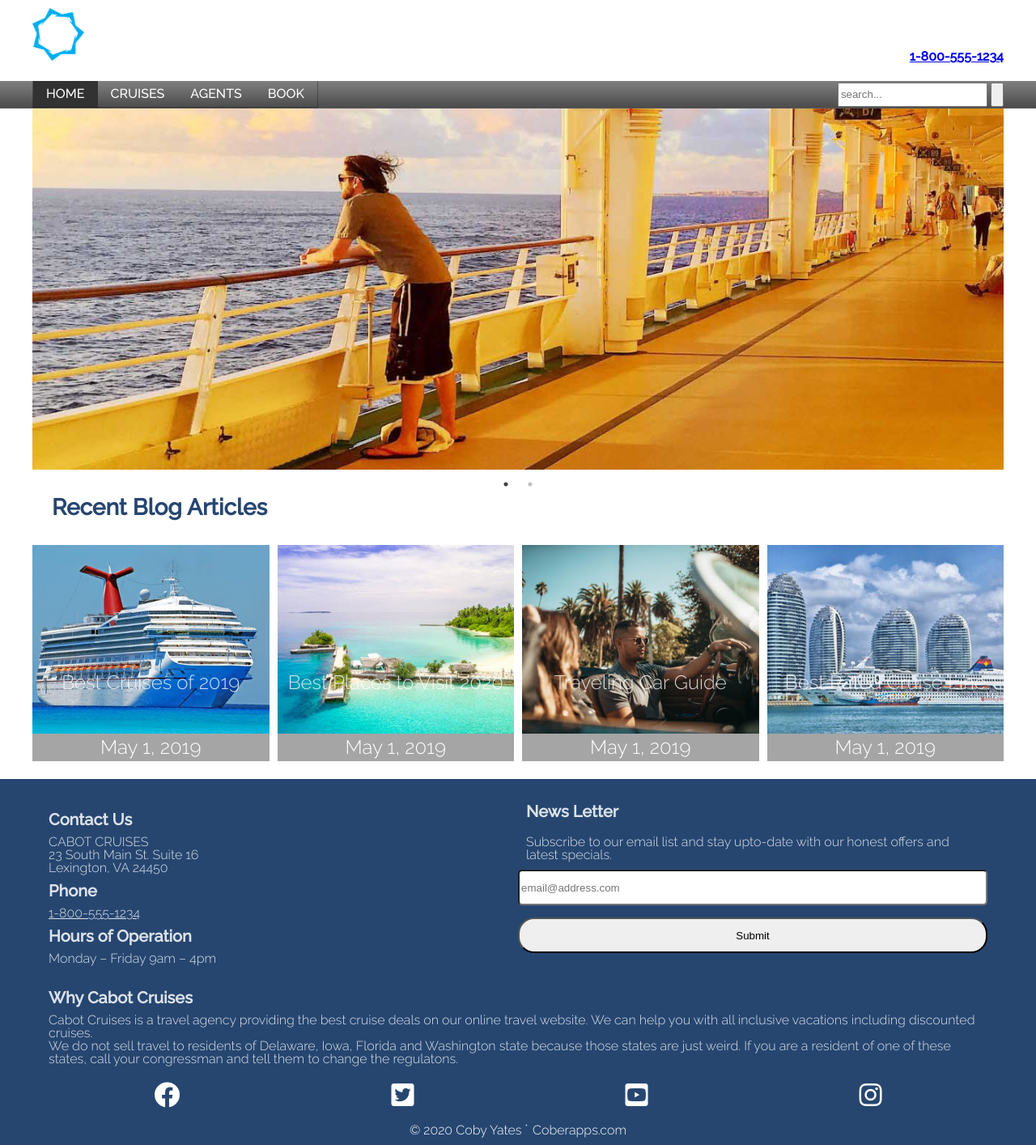
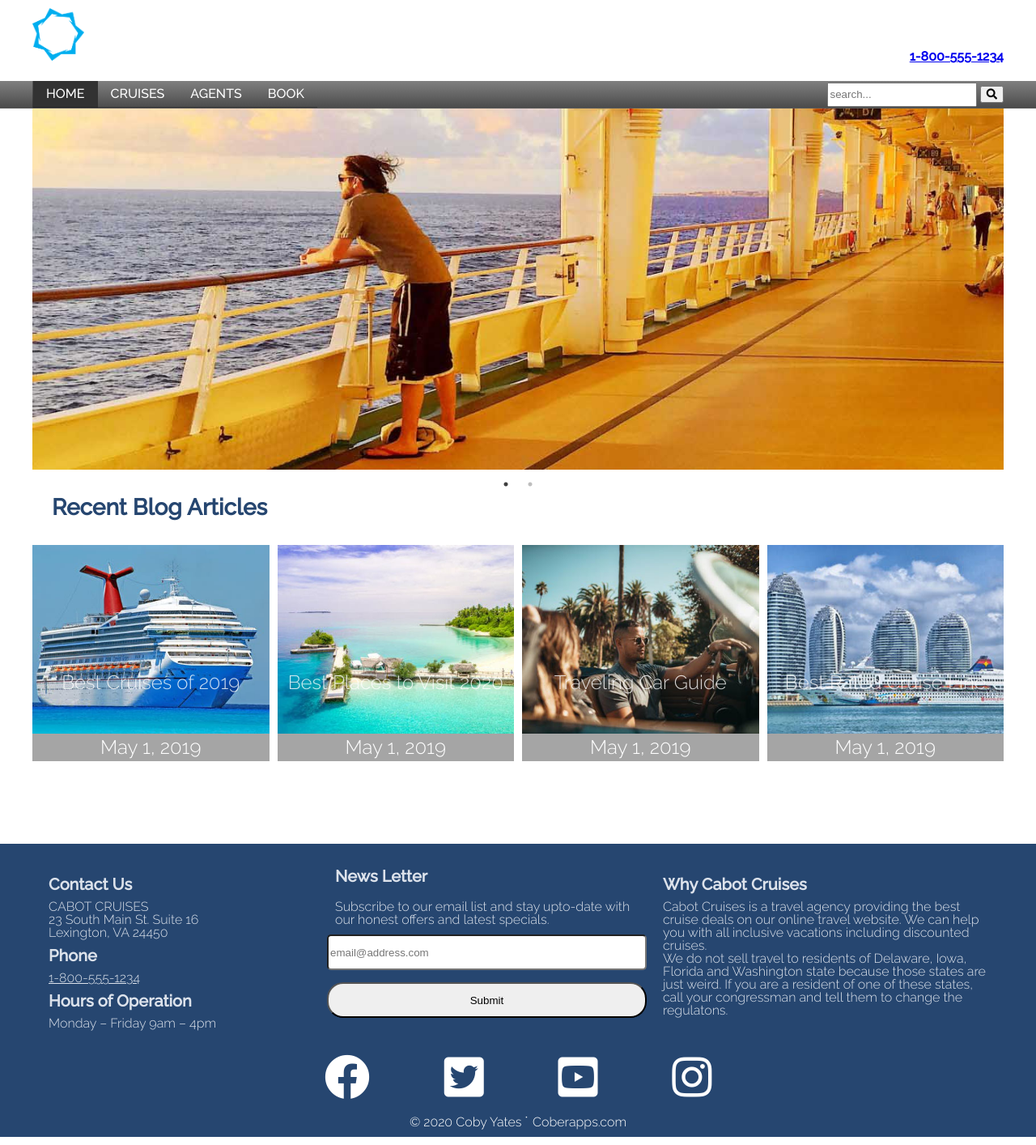
Before and after one commit to CobyYates/Cabot-Cruise, a PHP site: page / in a window 1280 px wide. Shown: the whole page at 81% size. Run offline with PHP 8.4, Linux system fonts and the light colour scheme; some libraries are stand-ins or nearby versions.

Commit message:
Footer done, search icon added: needs styling

```diff
--- a/css/styles.css
+++ b/css/styles.css
@@ -266,10 +266,13 @@ footer {
   footer .social {
     display: flex;
     justify-content: space-around;
-    padding: 10 20%; }
+    padding: 10 20%;
+    width: 50%;
+    margin-left: auto;
+    margin-right: auto; }
     footer .social .fab {
       color: white;
-      font-size: 2rem; }
+      font-size: 3.5rem; }
       footer .social .fab:hover {
         color: red; }
   footer .developer {
@@ -380,14 +383,11 @@ footer {
     .navi #search input {
       height: 30px; } }
 @media only screen and (min-width: 64em) {
-  /* ------------- HEADER ------------- */
   /*  ------------- NAV -------------  */
   nav ul {
     border-left: 1px solid rgba(0, 0, 0, 0.3); }
   nav ul li {
     width: auto; }
-  nav ul li:last-child {
-    border-right: 1px solid rgba(0, 0, 0, 0.3); }
   nav ul li a {
     padding: .5rem 1rem; }
   nav .navi {
@@ -409,7 +409,8 @@ footer {
     display: grid;
     grid-template-columns: 1fr 1fr 1fr 1fr;
     grid-template-rows: auto;
-    grid-template-areas: "one two three four"; }
+    grid-template-areas: "one two three four";
+    margin-bottom: 100px; }
 
   .icon {
     height: 170px;
@@ -421,6 +422,26 @@ footer {
 
   .txt {
     position: absolute;
-    bottom: 50px; } }
+    bottom: 50px; }
+
+  .footerContainer {
+    max-width: 1200px;
+    margin-left: auto;
+    margin-right: auto;
+    display: grid;
+    grid-template-columns: 30% auto auto;
+    grid-template-rows: auto auto;
+    grid-template-areas: "one two three" "four four four" "five five five"; }
+    .footerContainer .contact {
+      grid-area: one; }
+    .footerContainer .news {
+      grid-area: two;
+      padding-right: 10px; }
+    .footerContainer .why {
+      grid-area: three; }
+    .footerContainer .social {
+      grid-area: four; }
+    .footerContainer .developer {
+      grid-area: five; } }
 
 /*# sourceMappingURL=styles.css.map */
--- a/index.html
+++ b/index.html
@@ -183,7 +183,7 @@
               name="s"
               placeholder="search..."
             />
-            <input class="sbtn" type="submit" value="" />
+            <button type="submit"><i class="fa fa-search"></i></button>
           </form>
         </div>
       </div>
--- a/sass/_large.scss
+++ b/sass/_large.scss
@@ -1,10 +1,3 @@
-
-/* ------------- HEADER ------------- */
-header {
-
-}
-
-
 /*  ------------- NAV -------------  */
 nav {
 	ul {
@@ -13,7 +6,6 @@ nav {
 	ul li {
 		width: auto;
 	}
-	ul li:last-child {border-right: 1px solid rgba(0,0,0,0.3);}
 	ul li a {
 		padding: .5rem 1rem;
 	}
@@ -42,7 +34,8 @@ main {
 	grid-template-columns: 1fr 1fr 1fr 1fr;
 	grid-template-rows: auto;
 	grid-template-areas:
-		"one two three four"
+		"one two three four";
+	margin-bottom: 100px;
   }
 
   .icon {
@@ -58,3 +51,33 @@ main {
 	position: absolute;
 	bottom: 50px;
 }
+
+.footerContainer {
+    max-width: 1200px;
+    margin-left: auto;
+    margin-right: auto;
+    display: grid;
+    grid-template-columns: 30% auto auto;
+    grid-template-rows: auto auto;
+    grid-template-areas:
+	  "one two three"
+	  "four four four"
+      "five five five";
+
+    .contact {
+      grid-area: one;
+    }
+    .news {
+      grid-area: two;
+      padding-right: 10px;
+    }
+    .why {
+      grid-area: three;
+    }
+    .social {
+      grid-area: four;
+    }
+    .developer {
+      grid-area: five;
+    }
+}
--- a/sass/_small-default.scss
+++ b/sass/_small-default.scss
@@ -235,9 +235,12 @@ footer {
     display: flex;
     justify-content: space-around;
     padding: 10 20%;
+    width: 50%;
+    margin-left: auto;
+    margin-right: auto;
     .fab {
       color: white;
-      font-size: 2rem;
+      font-size: 3.5rem;
       &:hover {
         color: red;
       }
```
Also changed, not shown: 1 other file.
